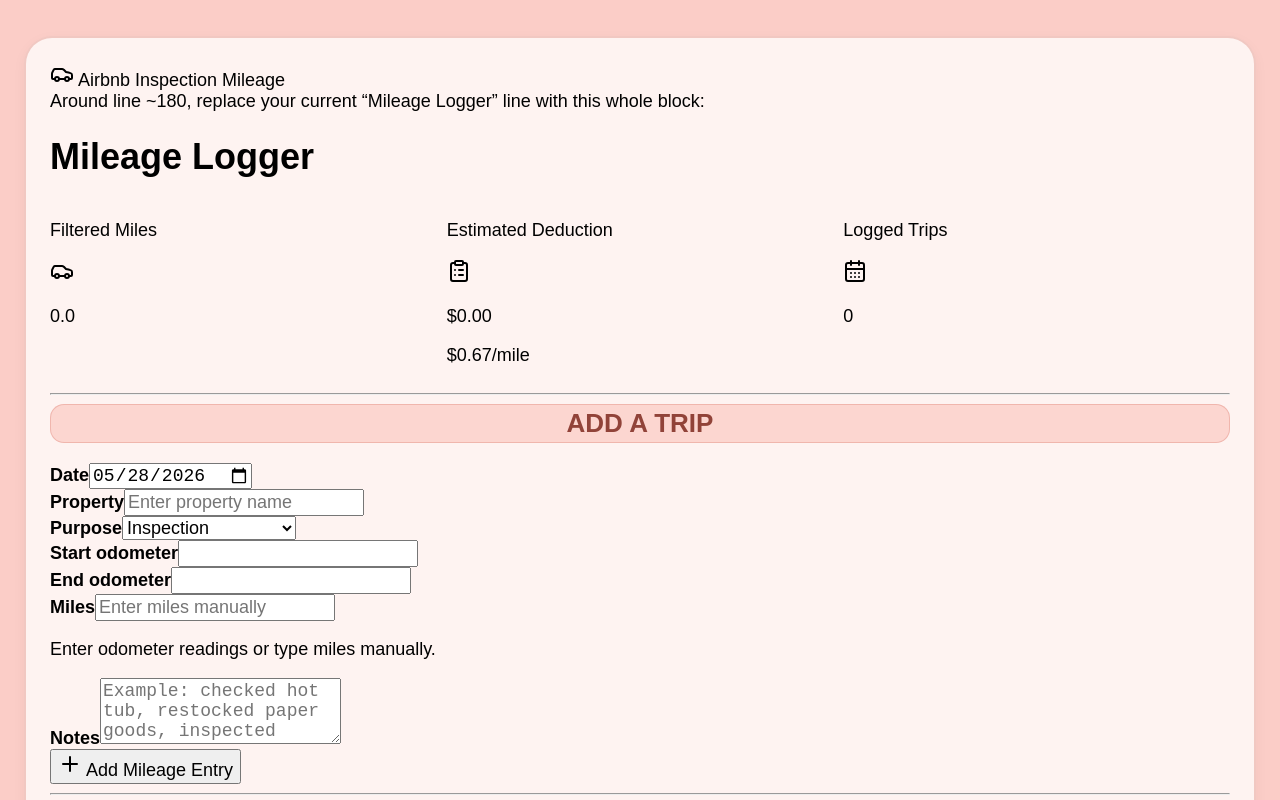
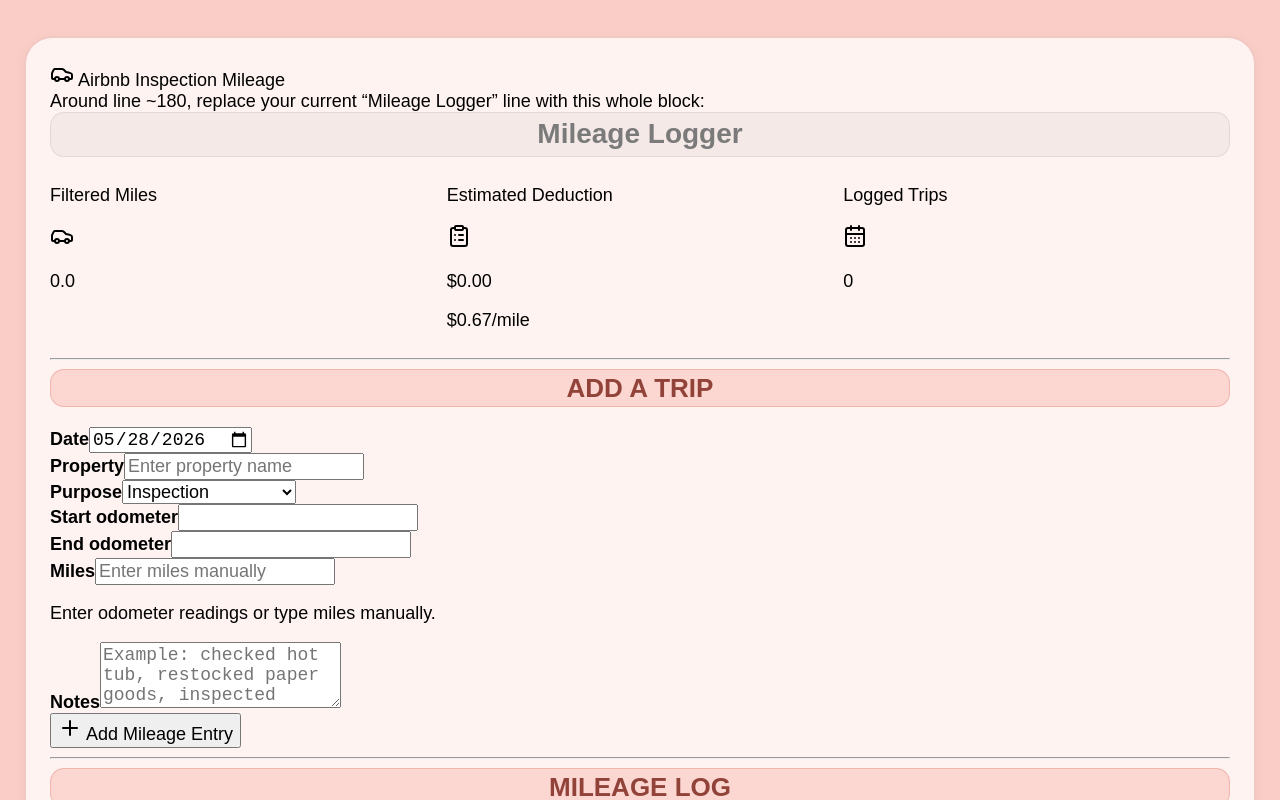
Before and after one commit to howmanymilestohome/airbnb-mileage-logger, a React (Vite) app: page / in a window 1280 px wide. Shown: the top 800 px of the page. Built offline with nearby package versions, Linux system fonts and the light colour scheme.

Commit message:
Update index.css

```diff
--- a/src/index.css
+++ b/src/index.css
@@ -75,3 +75,20 @@ h2 {
   margin: 0;
   line-height: 1.1;
 }
+
+.title-banner {
+  background: rgba(0, 0, 0, 0.04);
+  border: 1px solid rgba(0, 0, 0, 0.08);
+  border-radius: 14px;
+  padding: 6px 12px;
+  margin-bottom: 10px;
+  text-align: center;
+}
+
+.title-heading {
+  margin: 0;
+  font-size: 28px;
+  font-weight: 700;
+  color: #7a7a7a;
+  line-height: 1.1;
+}
```
